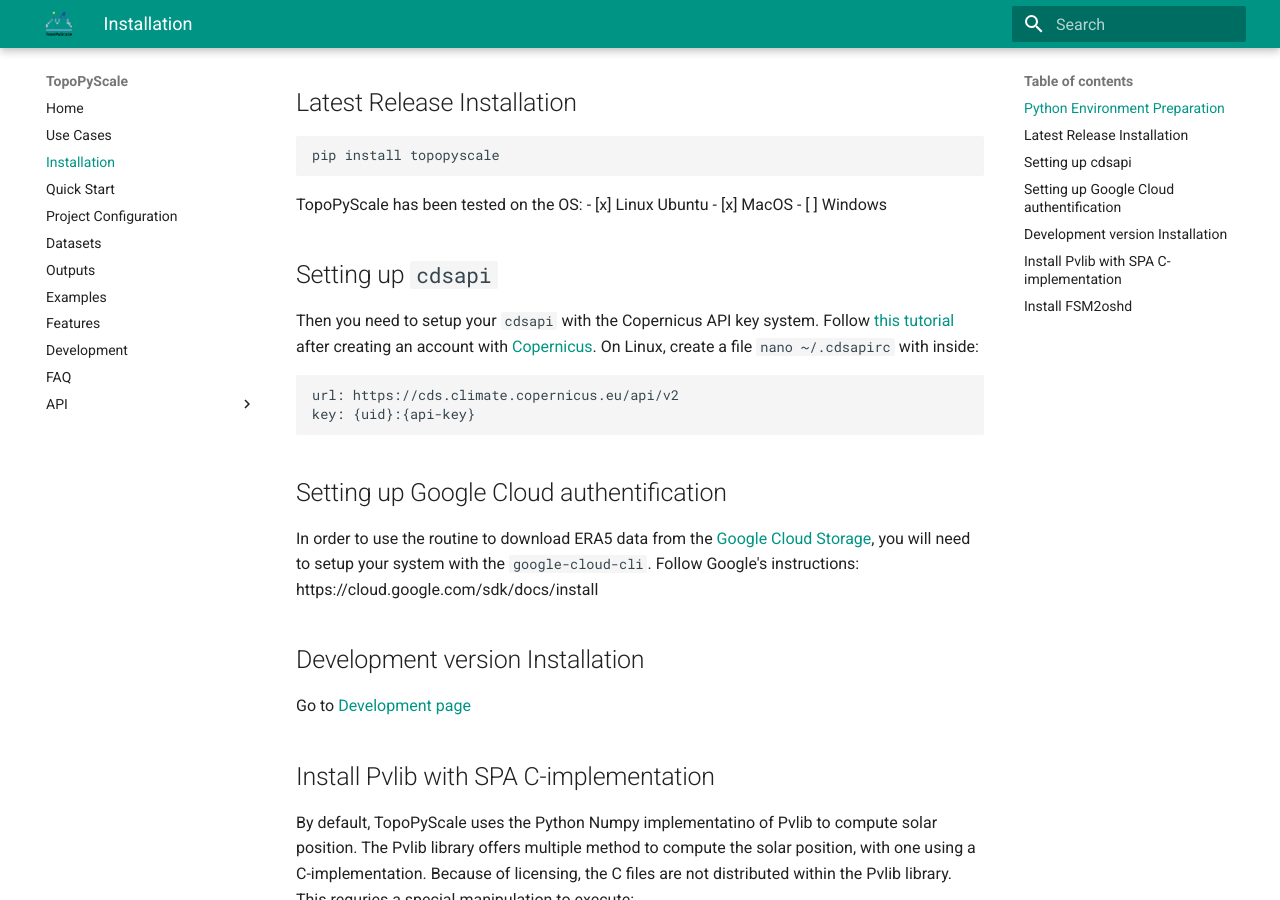
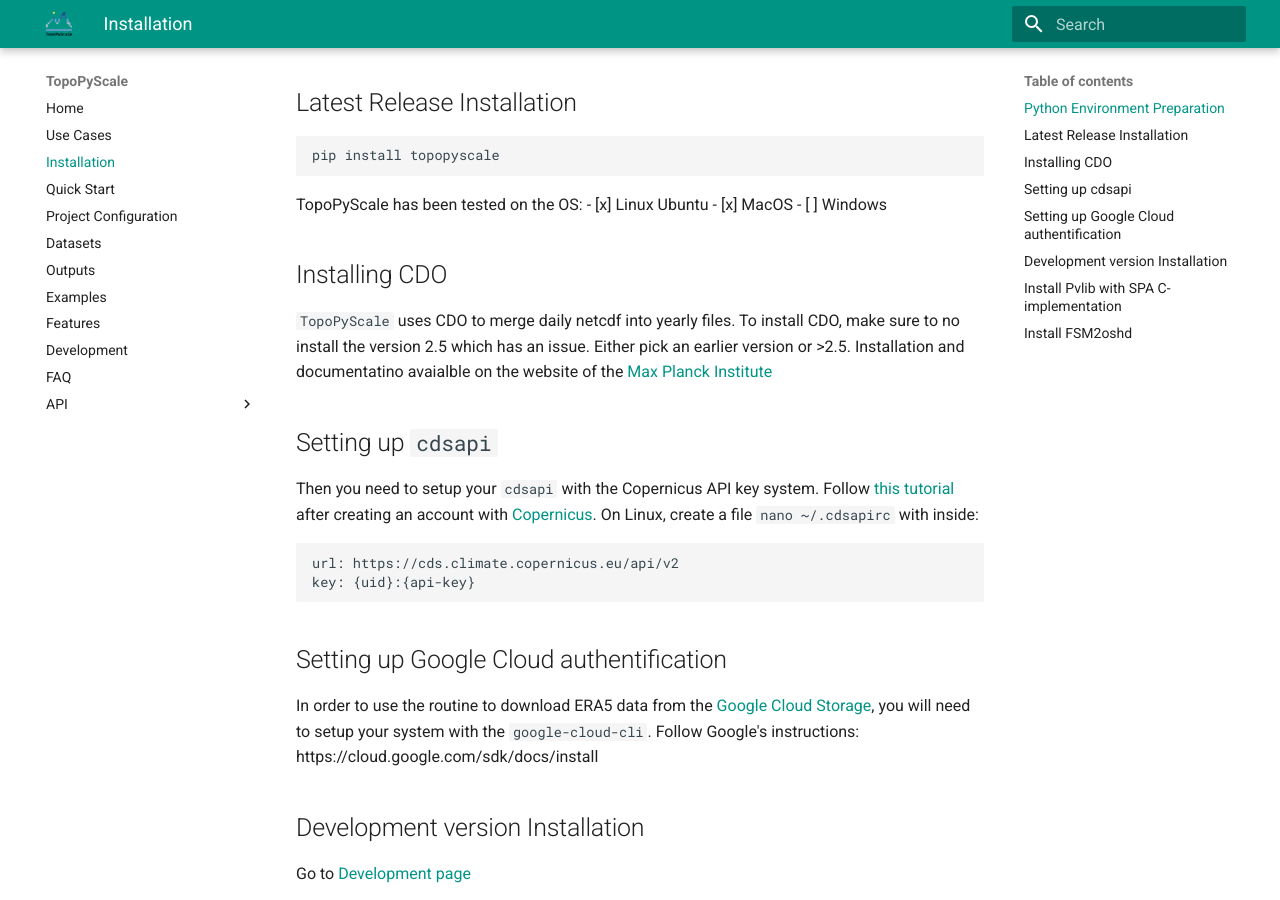
Before and after one commit to ArcticSnow/TopoPyScale, an MkDocs documentation site: the page built from doc/docs/01_install.md, in a window 1280 px wide and 900 px high, scrolled down 468 px. Built offline with MkDocs 1.6.1 and Material for MkDocs 9.7.7, drawn with Linux system fonts in a browser that asks for light colours.

Commit message:
Update 01_install.md

```diff
--- a/doc/docs/01_install.md
+++ b/doc/docs/01_install.md
@@ -27,6 +27,11 @@
 - [x] Linux Ubuntu
 - [x] MacOS
 - [ ] Windows
+
+## Installing CDO
+`TopoPyScale` uses CDO to merge daily netcdf into yearly files. To install CDO, make sure to no install the version 2.5 which has an issue. Either pick an earlier version or >2.5.
+Installation and documentatino avaialble on the website of the [Max Planck Institute](https://code.mpimet.mpg.de/projects/cdo/wiki)
+
 
 ## Setting up `cdsapi`
 
```
